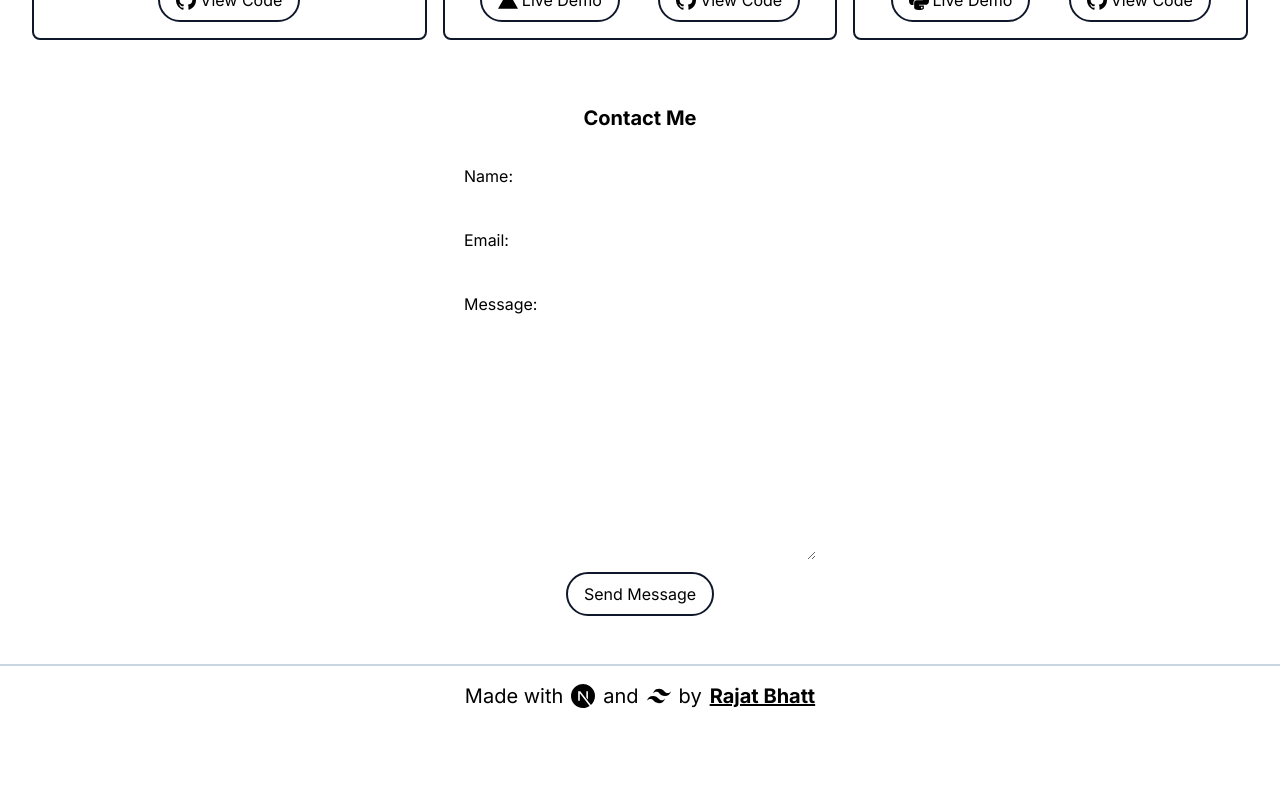
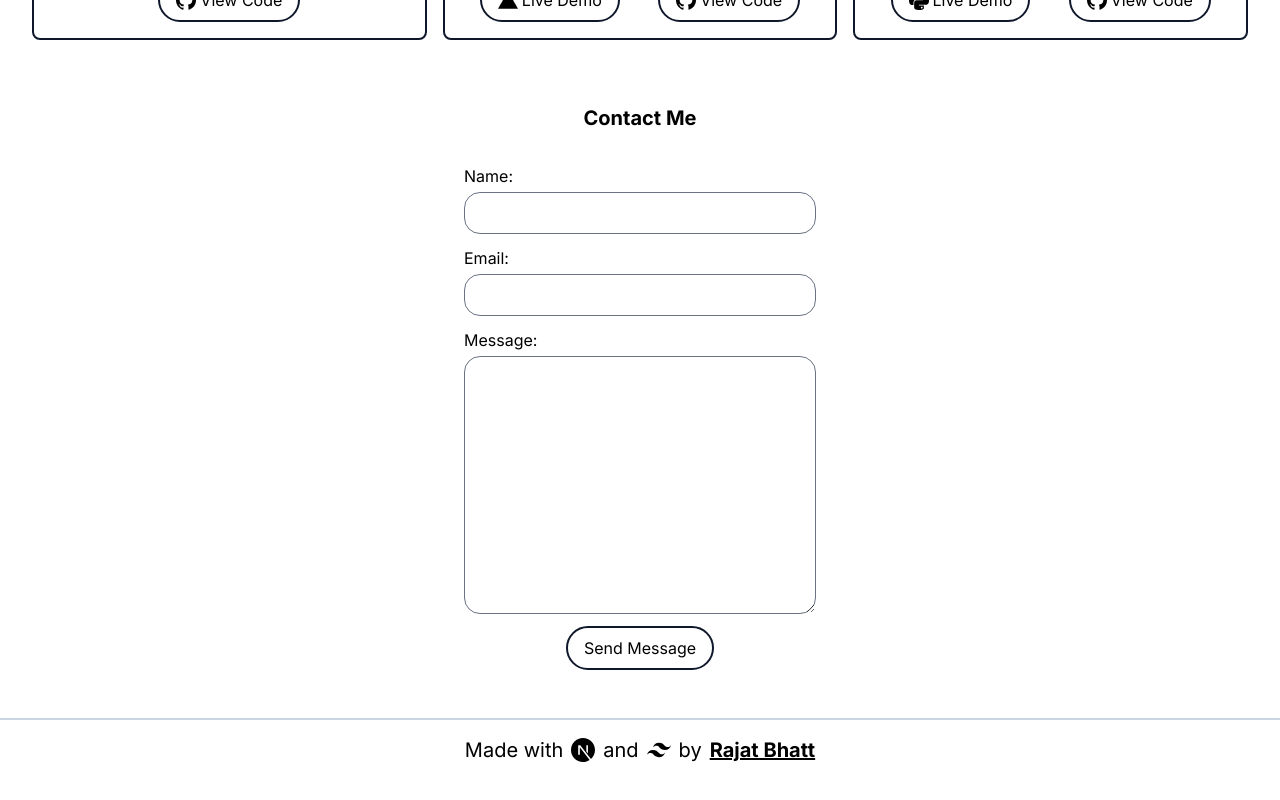
Before and after one commit to bhattrajat/bhattrajat, a Next.js app: page / in a window 1280 px wide. Shown: the part 2867-3667 px from the top of the page. Before the commit the page ends 3625 px from the top, so only its background shows below. Built offline with nearby package versions, Linux system fonts and the light colour scheme.

Commit message:
Fix tailwindcss/forms

```diff
--- a/src/app/globals.css
+++ b/src/app/globals.css
@@ -1,5 +1,5 @@
-@import 'tailwindcss';
-
+@import "tailwindcss";
+@plugin "@tailwindcss/forms";
 :root {
   --foreground-rgb: 0, 0, 0;
   --background-start-rgb: 214, 219, 220;
```
